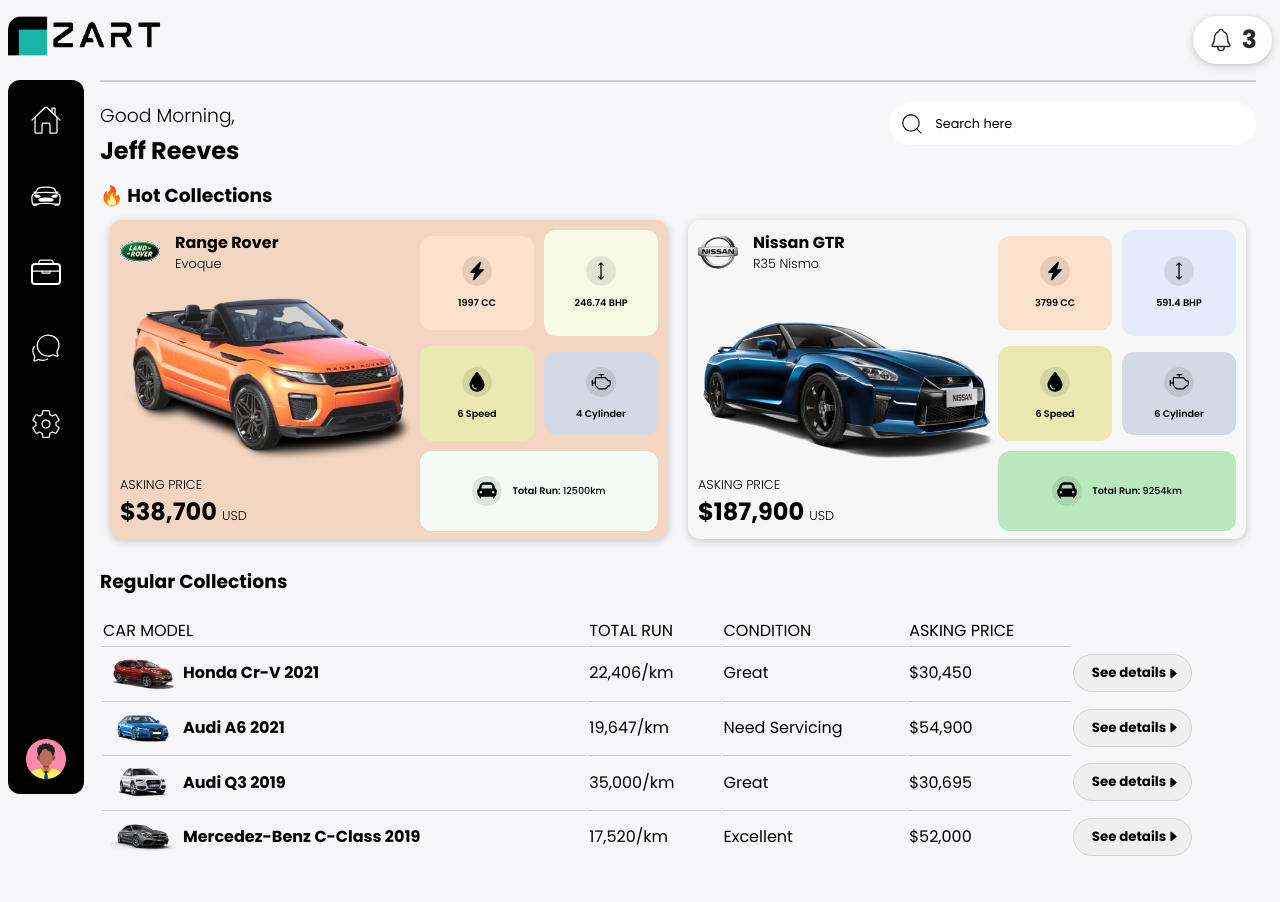
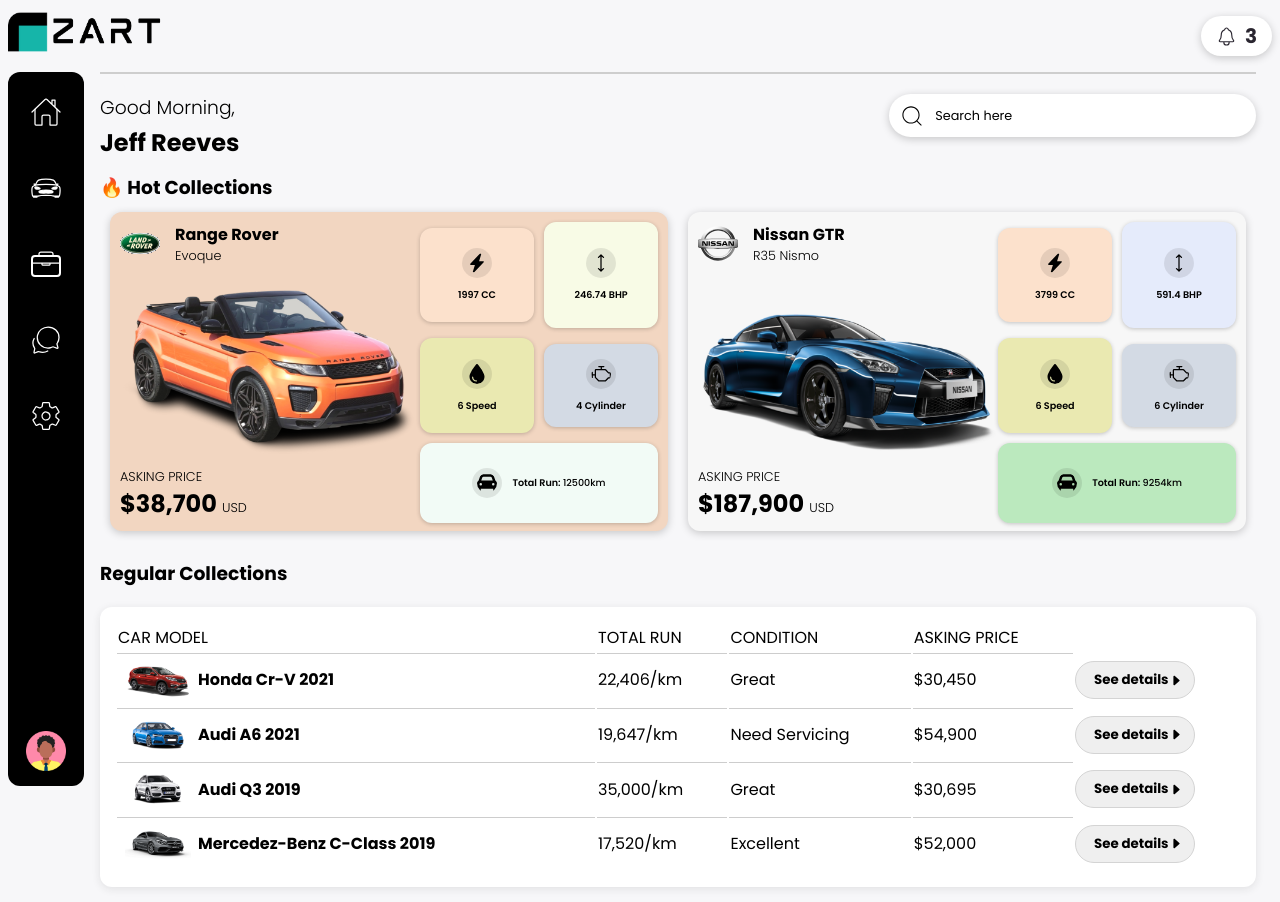
Before and after one commit to dominic91960/zart-webapp, a React (Vite) app: page / in a window 1280 px wide. Shown: the top 902 px of the page. Built offline with nearby package versions, Linux system fonts and the light colour scheme.

Commit message:
Seventh Commit: More style fixes.

```diff
--- a/src/components/Collections/Collections.module.css
+++ b/src/components/Collections/Collections.module.css
@@ -5,6 +5,11 @@
 table {
   width: 100%;
   text-align: left;
+  background-color: #fff;
+  border-radius: 12px;
+  box-shadow: 0 2px 8px rgba(40, 40, 40, 0.104);
+  padding: 15px;
+  padding-right: 0px;
 }
 
 th {
--- a/src/components/Greet/Greet.module.css
+++ b/src/components/Greet/Greet.module.css
@@ -24,6 +24,7 @@
   font-size: 0.8rem;
   margin-top: 3px;
   cursor: pointer;
+  box-shadow: 0 2px 8px rgba(0, 0, 0, 0.2);
 }
 
 .searchBarIcon {
--- a/src/components/Header/Header.jsx
+++ b/src/components/Header/Header.jsx
@@ -9,7 +9,7 @@
       <img src={Logo} className={classes.logo} />
 
       <button className={classes.button}>
-        <IoNotificationsOutline size={26} className={classes.stroke} />3
+        <IoNotificationsOutline size={21} className={classes.stroke} />3
       </button>
     </header>
   );
--- a/src/components/Header/Header.module.css
+++ b/src/components/Header/Header.module.css
@@ -23,7 +23,7 @@
   box-shadow: 0 2px 8px rgba(0, 0, 0, 0.2);
   cursor: pointer;
   font-weight: bold;
-  font-size: 25px;
+  font-size: 20px;
   transition: 0.3s;
 }
 
--- a/src/components/Stat/Stat.module.css
+++ b/src/components/Stat/Stat.module.css
@@ -7,6 +7,7 @@
   border-radius: 12px;
   padding: 10px;
   flex-grow: 1;
+  box-shadow: 0 1px 4px rgba(0, 0, 0, 0.214);
 }
 
 .icon {
--- a/src/index.css
+++ b/src/index.css
@@ -7,3 +7,21 @@
 body {
   background-color: #f7f7f9;
 }
+
+::-webkit-scrollbar {
+  width: 6px;
+}
+
+::-webkit-scrollbar-track {
+  background: #f1f1f1;
+  border-radius: 10px;
+}
+
+::-webkit-scrollbar-thumb {
+  background: #888;
+  border-radius: 10px;
+}
+
+::-webkit-scrollbar-thumb:hover {
+  background: rgb(74, 74, 74);
+}
```
